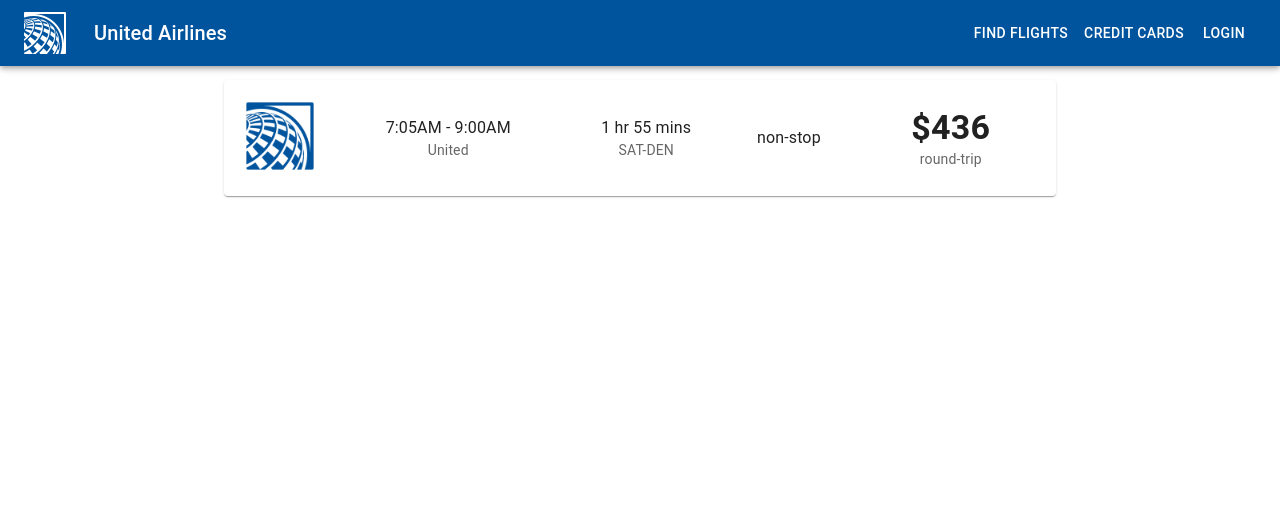
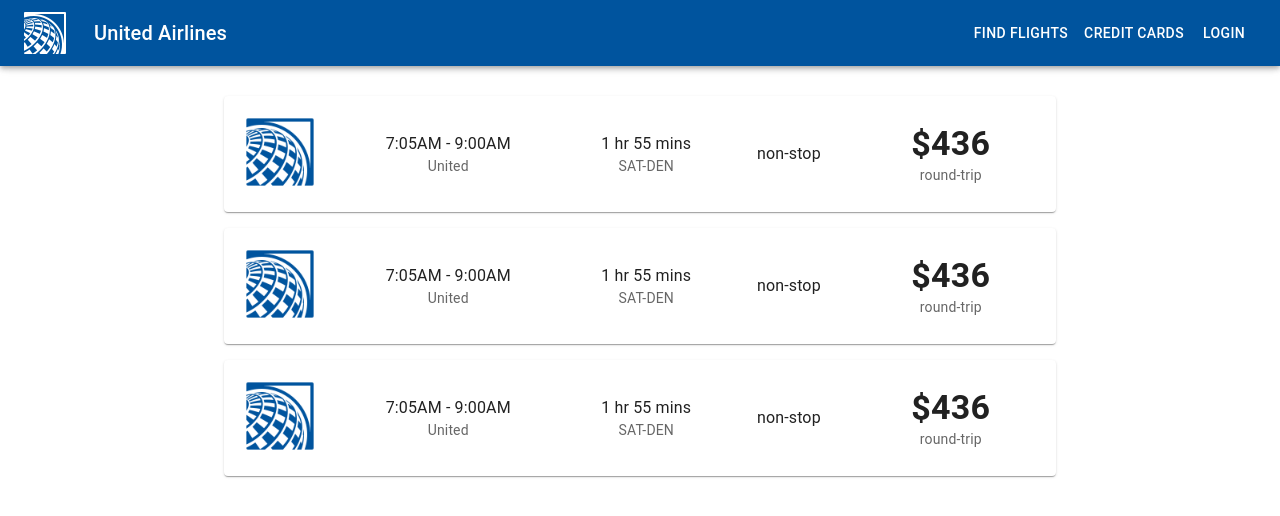
Before and after one commit to tomlintontx/sisense-hackathon-2023, a React (Vite) app: page / in a window 1280 px wide. Shown: the top 516 px of the page. Built offline with nearby package versions, Linux system fonts and the light colour scheme.

Commit message:
Added the code to have a list of flights show up in the ui

```diff
--- a/src/components/PricingCard.tsx
+++ b/src/components/PricingCard.tsx
@@ -4,7 +4,7 @@
 import Box from '@mui/material/Box';
 import Grid from '@mui/material/Grid';
 
-interface PricingCardProps {
+export interface PricingCardProps {
   topText: string;
   bottomText: string;
   duration: string;
@@ -16,7 +16,7 @@
 
 const PricingCard: React.FC<PricingCardProps> = ({ topText, bottomText, duration, flightType, price, bottomDuration, bottomFlightType }) => {
   return (
-    <Card sx={{ minWidth: 800, backgroundColor: 'white', padding: '16px' }}>
+    <Card sx={{ minWidth: 800, backgroundColor: 'white', padding: '16px', mt: 2 }}>
       <Grid container spacing={2} alignItems="center">
 
         {/* Image Column */}
--- /dev/null
+++ b/src/components/PricingCardsList.tsx
@@ -0,0 +1,26 @@
+import PricingCard, { PricingCardProps } from './PricingCard';  // Assuming PricingCard is in the same directory
+
+export interface PricingCardsListProps {
+  cardsData: PricingCardProps[];  // An array of objects based on PricingCardProps
+}
+
+const PricingCardsList: React.FC<PricingCardsListProps> = ({ cardsData }) => {
+  return (
+    <div>
+      {cardsData.map((card, index) => (
+        <PricingCard
+          key={index}
+          topText={card.topText}
+          bottomText={card.bottomText}
+          duration={card.duration}
+          flightType={card.flightType}
+          price={card.price}
+          bottomDuration={card.bottomDuration}
+          bottomFlightType={card.bottomFlightType}
+        />
+      ))}
+    </div>
+  );
+}
+
+export default PricingCardsList;
--- a/src/main.tsx
+++ b/src/main.tsx
@@ -1,24 +1,46 @@
 import React from 'react'
 import ReactDOM from 'react-dom/client'
-import Analytics from './components/Analytics.tsx'
 import Navbar from './components/Navbar.tsx'
-import PricingCard from './components/PricingCard.tsx'
+import PricingCardsList from './components/PricingCardsList.tsx'
 import { Container, Box } from '@mui/material';
+import { PricingCardProps } from './components/PricingCard.tsx';
+
+const data: PricingCardProps[] = [
+  {
+    topText:"7:05AM - 9:00AM",
+    bottomText:"United",
+    duration:"1 hr 55 mins",
+    flightType:"non-stop",
+    price:436,
+    bottomDuration:'SAT-DEN',
+    bottomFlightType:''
+  },
+  {
+    topText:"7:05AM - 9:00AM",
+    bottomText:"United",
+    duration:"1 hr 55 mins",
+    flightType:"non-stop",
+    price:436,
+    bottomDuration:'SAT-DEN',
+    bottomFlightType:''
+  },
+  {
+    topText:"7:05AM - 9:00AM",
+    bottomText:"United",
+    duration:"1 hr 55 mins",
+    flightType:"non-stop",
+    price:436,
+    bottomDuration:'SAT-DEN',
+    bottomFlightType:''
+  }
+]
 
 ReactDOM.createRoot(document.getElementById('root')!).render(
   <React.StrictMode>
       <Navbar />
       <Container>
         <Box display="flex" justifyContent="center" mt={10}> {/* Added some margin to give space below navbar */}
-        <PricingCard
-          topText="7:05AM - 9:00AM"
-          bottomText="United"
-          duration="1 hr 55 mins"
-          flightType="non-stop"
-          price={436}
-          bottomDuration='SAT-DEN'
-          bottomFlightType=''
-        />
+        <PricingCardsList cardsData={data} />
         </Box>
       </Container>
   </React.StrictMode>,
```
